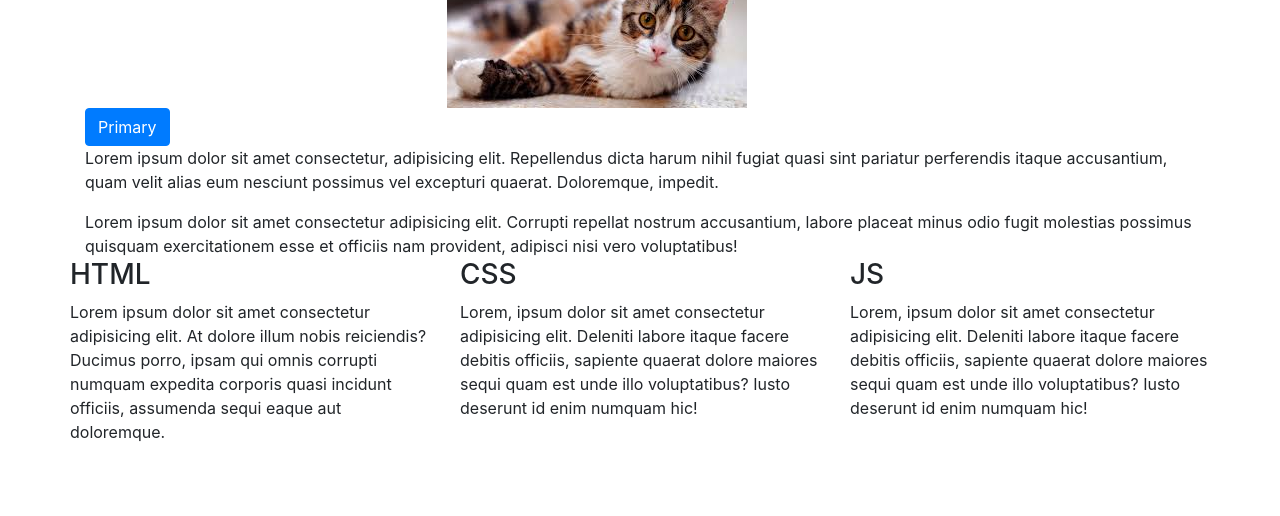
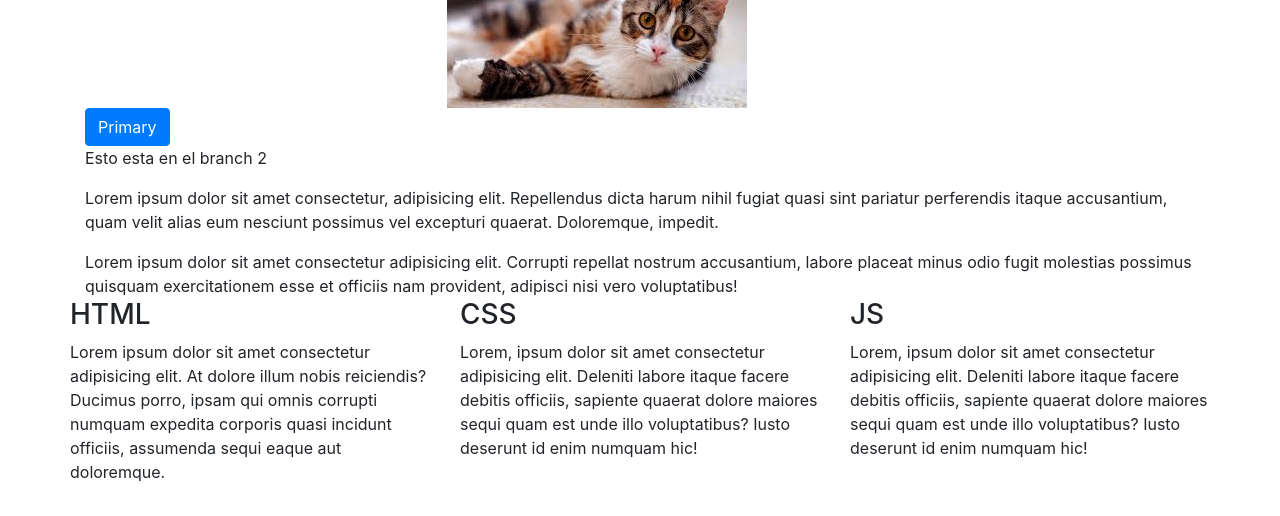
Before and after one commit to alcubilla/CursoJS, a plain HTML site: page index.html in a window 1280 px wide. Shown: the part 116-632 px from the top of the page. Drawn offline with nearby package versions, Linux system fonts and the light colour scheme.

Commit message:
mas cambios

```diff
--- a/index.html
+++ b/index.html
@@ -26,7 +26,9 @@
         </div>
         <button type="button" class="btn btn-primary" "btn-block">Primary</button>
 
+        <p>Esto esta en el branch 2
 
+        </p>
         <p>Lorem ipsum dolor sit amet consectetur, adipisicing elit. Repellendus dicta harum nihil fugiat quasi sint pariatur perferendis itaque accusantium, quam velit alias eum nesciunt possimus vel excepturi quaerat. Doloremque, impedit.</p>
         <div>Lorem ipsum dolor sit amet consectetur adipisicing elit. Corrupti repellat nostrum accusantium, labore placeat minus odio fugit molestias possimus quisquam exercitationem esse et officiis nam provident, adipisci nisi vero voluptatibus!</div>
 
```
Also changed, not shown: pruebagit/index2.html (+1 -1 lines).
